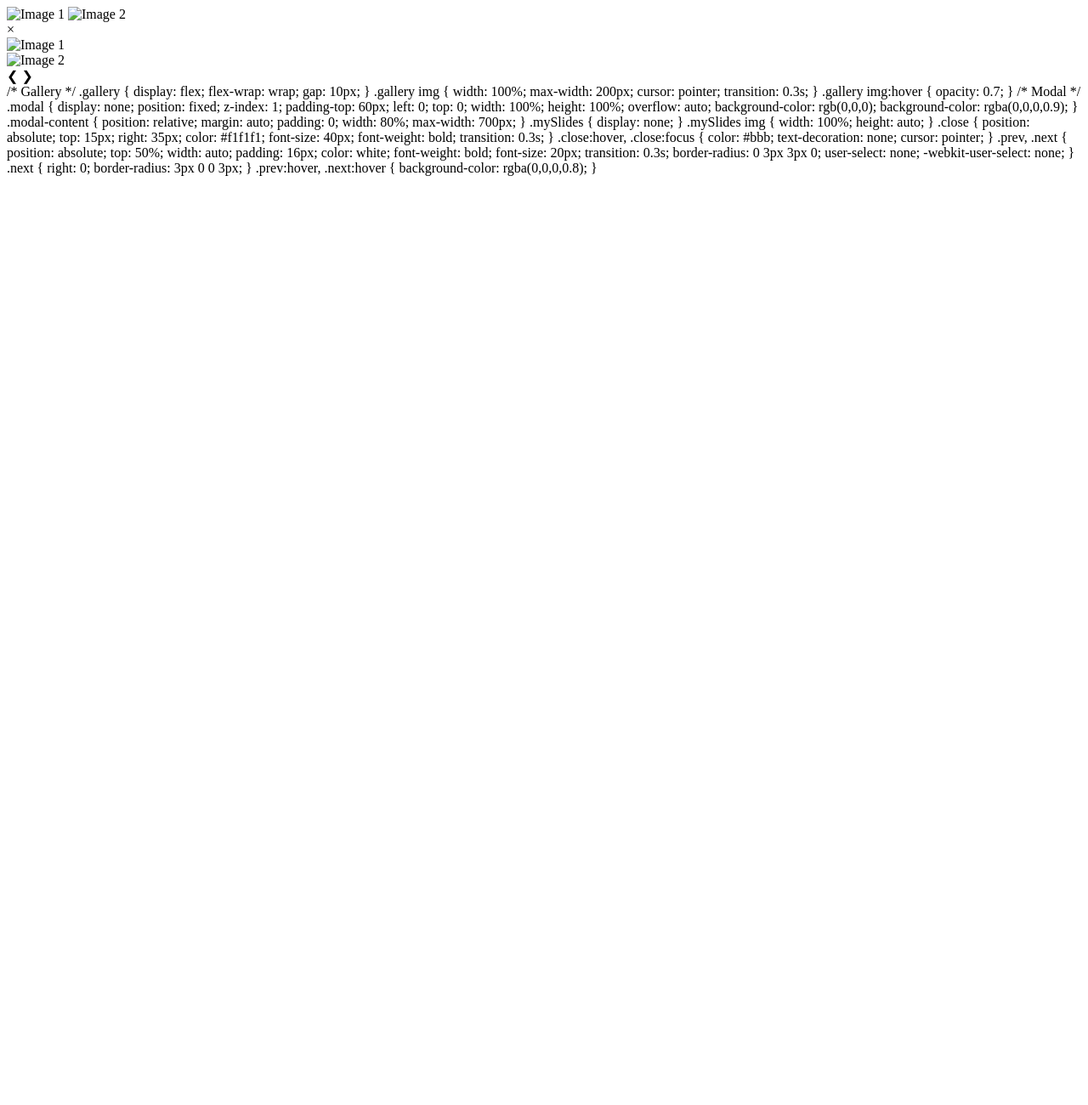
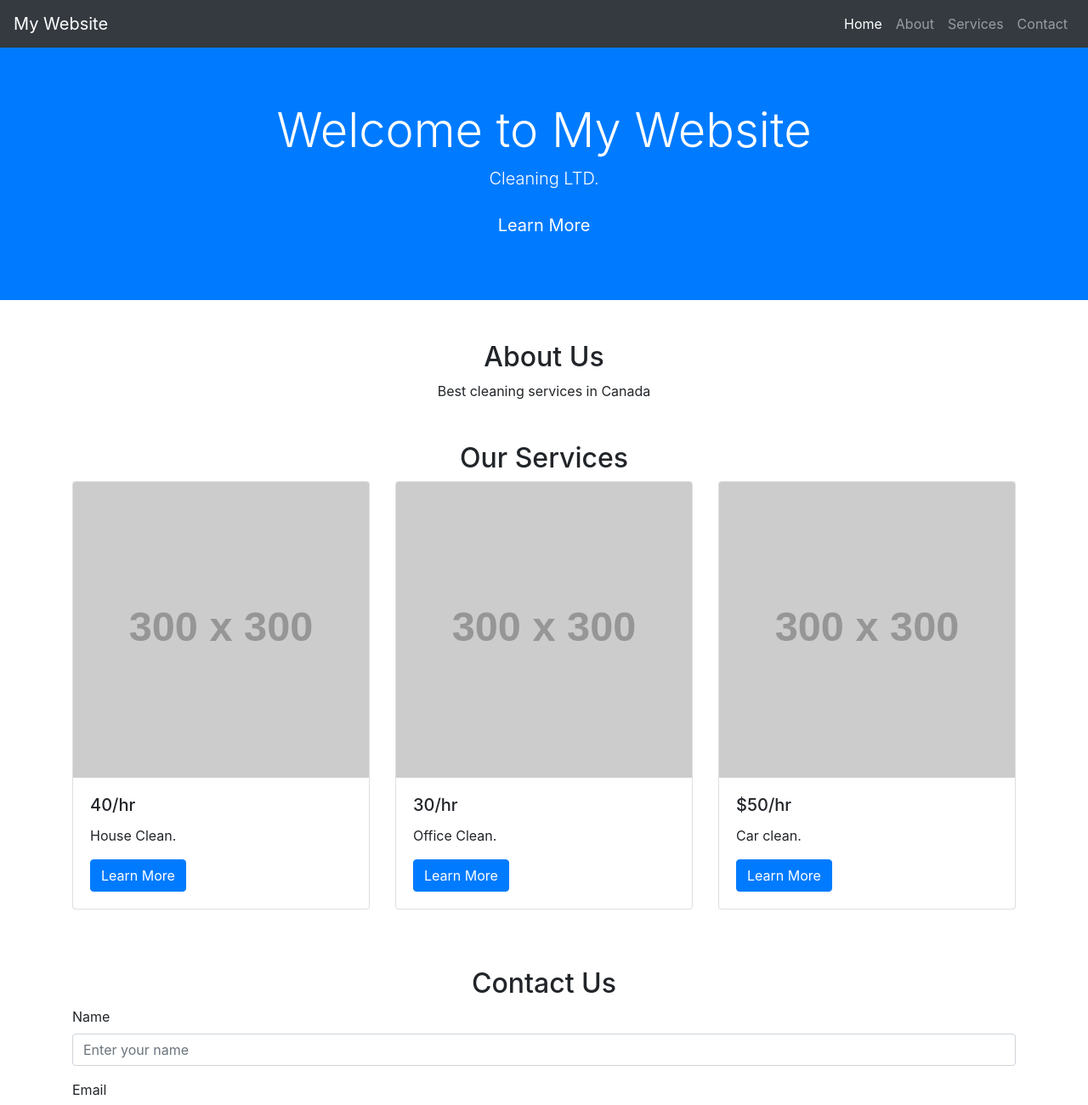
Before and after one commit to EvieZhou/JavaScript-Projects, a plain HTML site: page One-Page Website/index.html in a window 1280 px wide. Shown: the top 1300 px of the page at 85% size. Before the commit the page ends 800 px from the top, so only its background shows below. Drawn offline with nearby package versions, Linux system fonts and the light colour scheme; placeholder pictures from the web are drawn by us.

Commit message:
Update index.html

```diff
--- a/One-Page Website/index.html
+++ b/One-Page Website/index.html
@@ -1,112 +1,136 @@
-<div class="gallery">
-  <img src="images/thumbnail1.jpg" alt="Image 1" onclick="openModal();currentSlide(1)">
-  <img src="images/thumbnail2.jpg" alt="Image 2" onclick="openModal();currentSlide(2)">
-  <!-- Add more images as needed -->
-</div>
+<!DOCTYPE html>
+<html lang="en">
+<head>
+  <meta charset="UTF-8">
+  <meta name="viewport" content="width=device-width, initial-scale=1.0">
+  <title>One-Page Website</title>
+  <!-- Bootstrap 4 CSS -->
+  <link rel="stylesheet" href="https://cdn.jsdelivr.net/npm/bootstrap@4.6.0/dist/css/bootstrap.min.css">
+  <!-- Optional Custom CSS -->
+  <style>
+    /* Custom styles */
+    .jumbotron {
+      background-color: #007bff;
+      color: white;
+    }
+    .card {
+      margin-bottom: 20px;
+    }
+    footer {
+      background-color: #343a40;
+      color: white;
+      padding: 20px 0;
+    }
+  </style>
+</head>
+<body>
 
-<!-- The Modal/Lightbox -->
-<div id="myModal" class="modal">
-  <span class="close cursor" onclick="closeModal()">&times;</span>
-  <div class="modal-content">
-    <div class="mySlides">
-      <img src="images/large1.jpg" alt="Image 1">
+  <!-- Navigation Bar -->
+  <nav class="navbar navbar-expand-lg navbar-dark bg-dark">
+    <a class="navbar-brand" href="#">My Website</a>
+    <button class="navbar-toggler" type="button" data-toggle="collapse" data-target="#navbarNav" aria-controls="navbarNav" aria-expanded="false" aria-label="Toggle navigation">
+      <span class="navbar-toggler-icon"></span>
+    </button>
+    <div class="collapse navbar-collapse" id="navbarNav">
+      <ul class="navbar-nav ml-auto">
+        <li class="nav-item active">
+          <a class="nav-link" href="#home">Home</a>
+        </li>
+        <li class="nav-item">
+          <a class="nav-link" href="#about">About</a>
+        </li>
+        <li class="nav-item">
+          <a class="nav-link" href="#services">Services</a>
+        </li>
+        <li class="nav-item">
+          <a class="nav-link" href="#contact">Contact</a>
+        </li>
+      </ul>
     </div>
-    <div class="mySlides">
-      <img src="images/large2.jpg" alt="Image 2">
+  </nav>
+
+  <!-- Hero Section (Jumbotron) -->
+  <div id="home" class="jumbotron jumbotron-fluid text-center">
+    <div class="container">
+      <h1 class="display-4">Welcome to My Website</h1>
+      <p class="lead">Cleaning LTD.</p>
+      <a class="btn btn-primary btn-lg" href="#about" role="button">Learn More</a>
     </div>
-    <!-- Add more slides as needed -->
   </div>
-  <a class="prev" onclick="plusSlides(-1)">&#10094;</a>
-  <a class="next" onclick="plusSlides(1)">&#10095;</a>
-</div>
-/* Gallery */
-.gallery {
-  display: flex;
-  flex-wrap: wrap;
-  gap: 10px;
-}
 
-.gallery img {
-  width: 100%;
-  max-width: 200px;
-  cursor: pointer;
-  transition: 0.3s;
-}
+  <!-- About Section -->
+  <div id="about" class="container my-5">
+    <h2 class="text-center">About Us</h2>
+    <p class="text-center">Best cleaning services in Canada</p>
+  </div>
 
-.gallery img:hover {
-  opacity: 0.7;
-}
+  <!-- Services Section (Cards) -->
+  <div id="services" class="container my-5">
+    <h2 class="text-center">Our Services</h2>
+    <div class="row">
+      <div class="col-md-4">
+        <div class="card">
+          <img src="https://via.placeholder.com/300" class="card-img-top" alt="Service 1">
+          <div class="card-body">
+            <h5 class="card-title">40/hr</h5>
+            <p class="card-text">House Clean.</p>
+            <a href="#" class="btn btn-primary">Learn More</a>
+          </div>
+        </div>
+      </div>
+      <div class="col-md-4">
+        <div class="card">
+          <img src="https://via.placeholder.com/300" class="card-img-top" alt="Service 2">
+          <div class="card-body">
+            <h5 class="card-title">30/hr</h5>
+            <p class="card-text">Office Clean.</p>
+            <a href="#" class="btn btn-primary">Learn More</a>
+          </div>
+        </div>
+      </div>
+      <div class="col-md-4">
+        <div class="card">
+          <img src="https://via.placeholder.com/300" class="card-img-top" alt="Service 3">
+          <div class="card-body">
+            <h5 class="card-title">$50/hr</h5>
+            <p class="card-text">Car clean.</p>
+            <a href="#" class="btn btn-primary">Learn More</a>
+          </div>
+        </div>
+      </div>
+    </div>
+  </div>
 
-/* Modal */
-.modal {
-  display: none;
-  position: fixed;
-  z-index: 1;
-  padding-top: 60px;
-  left: 0;
-  top: 0;
-  width: 100%;
-  height: 100%;
-  overflow: auto;
-  background-color: rgb(0,0,0);
-  background-color: rgba(0,0,0,0.9);
-}
+  <!-- Contact Section -->
+  <div id="contact" class="container my-5">
+    <h2 class="text-center">Contact Us</h2>
+    <form>
+      <div class="form-group">
+        <label for="name">Name</label>
+        <input type="text" class="form-control" id="name" placeholder="Enter your name">
+      </div>
+      <div class="form-group">
+        <label for="email">Email</label>
+        <input type="email" class="form-control" id="email" placeholder="Enter your email">
+      </div>
+      <div class="form-group">
+        <label for="message">Message</label>
+        <textarea class="form-control" id="message" rows="3" placeholder="Enter your message"></textarea>
+      </div>
+      <button type="submit" class="btn btn-primary">Submit</button>
+    </form>
+  </div>
 
-.modal-content {
-  position: relative;
-  margin: auto;
-  padding: 0;
-  width: 80%;
-  max-width: 700px;
-}
+  <!-- Footer -->
+  <footer class="text-center">
+    <p>&copy; 2023 My Website. All rights reserved.</p>
+  </footer>
 
-.mySlides {
-  display: none;
-}
+  <!-- Bootstrap 4 JS and dependencies -->
+  <script src="https://code.jquery.com/jquery-3.5.1.slim.min.js"></script>
+  <script src="https://cdn.jsdelivr.net/npm/@popperjs/core@2.9.2/dist/umd/popper.min.js"></script>
+  <script src="https://cdn.jsdelivr.net/npm/bootstrap@4.6.0/dist/js/bootstrap.min.js"></script>
+</body>
+</html>
 
-.mySlides img {
-  width: 100%;
-  height: auto;
-}
-
-.close {
-  position: absolute;
-  top: 15px;
-  right: 35px;
-  color: #f1f1f1;
-  font-size: 40px;
-  font-weight: bold;
-  transition: 0.3s;
-}
-
-.close:hover,
-.close:focus {
-  color: #bbb;
-  text-decoration: none;
-  cursor: pointer;
-}
-
-.prev,
-.next {
-  position: absolute;
-  top: 50%;
-  width: auto;
-  padding: 16px;
-  color: white;
-  font-weight: bold;
-  font-size: 20px;
-  transition: 0.3s;
-  border-radius: 0 3px 3px 0;
-  user-select: none;
-  -webkit-user-select: none;
-}
-
-.next {
-  right: 0;
-  border-radius: 3px 0 0 3px;
-}
-
-.prev:hover,
-.next:hover {
-  background-color: rgba(0,0,0,0.8);
-}
+<script src="JS/one_page_website.js"></script>
```
